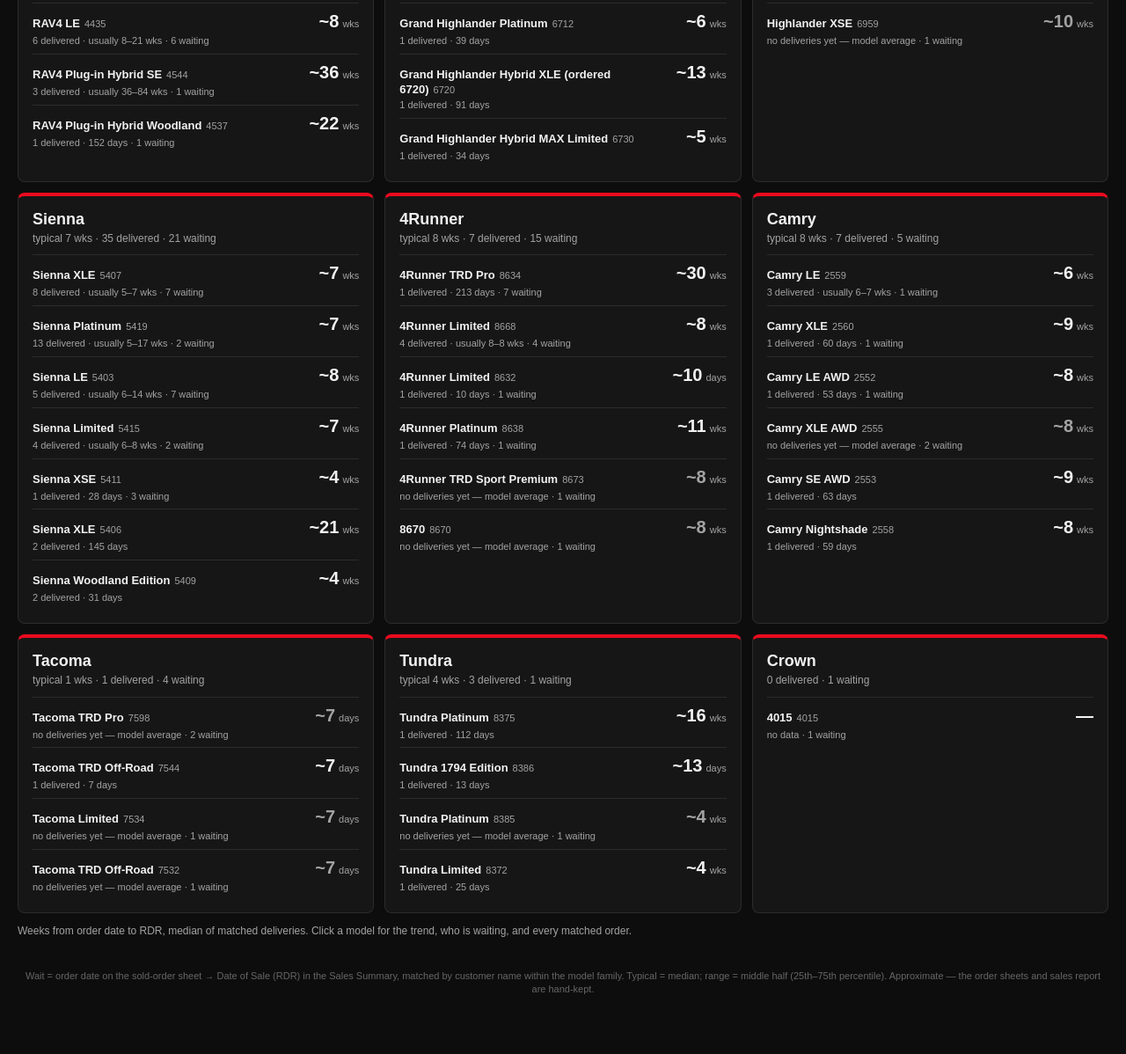
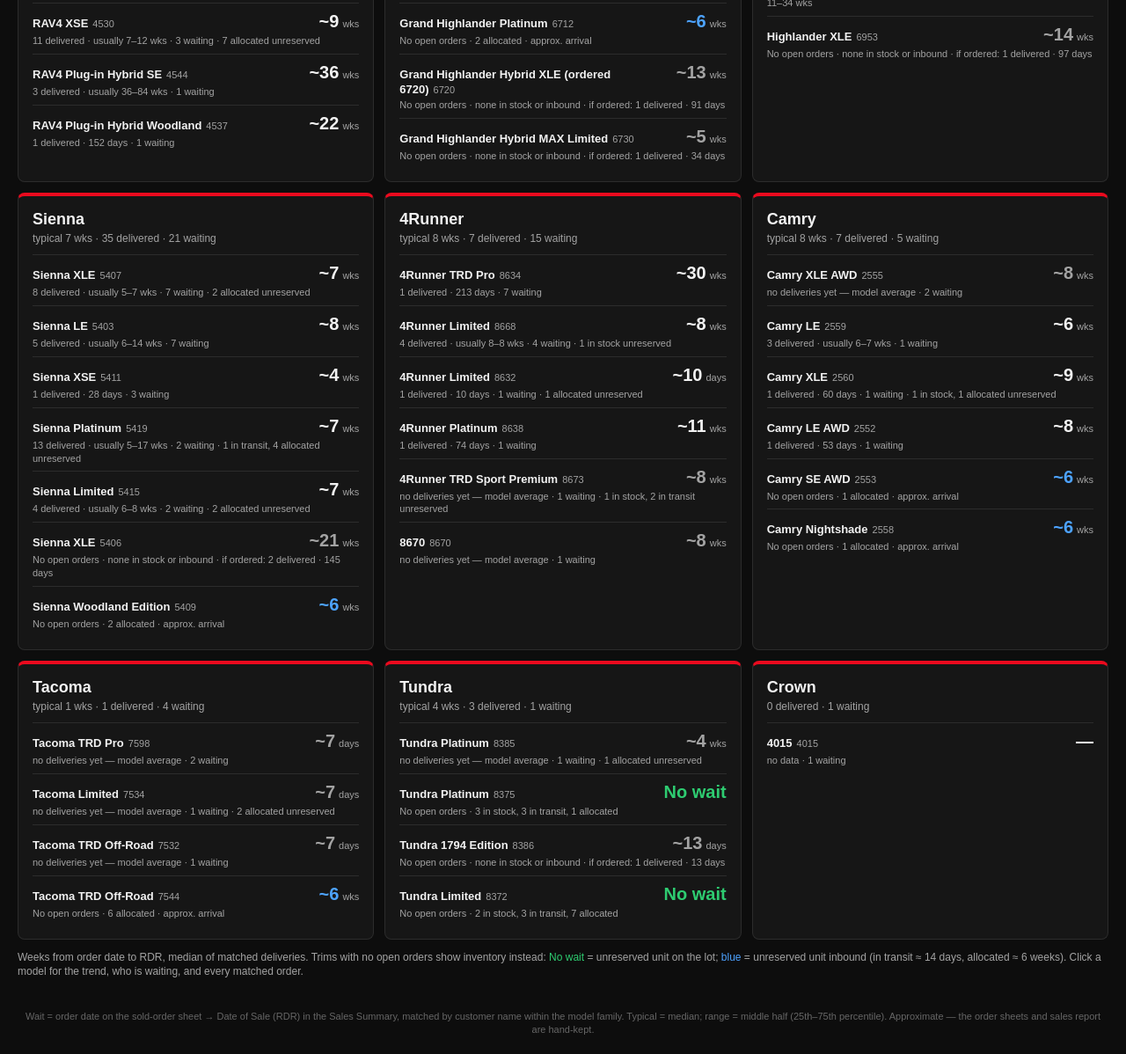
Before and after one commit to cjosh4toyotas-stack/SOLDORDERTRACKER.html, a plain HTML site: page waits.html in a window 1280 px wide. Shown: the part 502-1700 px from the top of the page at 88% size. Before the commit the page ends 1654 px from the top, so only its background shows below. Drawn offline with Linux system fonts and the light colour scheme; files whose address does not match are found by name.

Commit message:
Add files via upload

```diff
--- a/waits.html
+++ b/waits.html
@@ -38,6 +38,7 @@
   .trimrow .tn{font-size:13px;font-weight:bold} .trimrow .tn span{color:var(--muted);font-size:11px;margin-left:5px;font-weight:normal}
   .trimrow .tw{font-size:20px;font-weight:bold;white-space:nowrap;text-align:right} .trimrow .tw small{font-size:11px;color:var(--muted);font-weight:normal;margin-left:4px}
   .trimrow .tw.est{color:var(--muted)}
+  .trimrow .tw.now{color:var(--green)} .trimrow .tw.soon{color:var(--blue)}
   .trimrow .tr{grid-column:1/3;color:var(--muted);font-size:11px;margin-top:1px}
   .back{background:var(--panel2);border:1px solid #444;color:var(--text);padding:7px 11px;border-radius:5px;cursor:pointer;font-size:13px;margin-bottom:12px}
   #detail{display:none}
@@ -94,6 +95,8 @@
   {key:'CROWN',label:'Crown',file:'CROWN.csv'},
 ];
 const DEFAULT_YEAR=2026, MAX_WAIT_DAYS=900;
+// Approximate days to arrival for unreserved inventory, by Inventory Summary Cat. (edit as experience dictates)
+const ETA_DAYS={F:14, A:45};   // F = in transit, A = allocated / scheduled for production; G = on the lot (no wait)
 const STOP=new Set(['COUNTY','TRUST','FAMILY','LLC','INC','THE','REVOCABLE','LIVING','AND','SERVICE','SERVICES','CORP','JOINT','TEAM']);
 
 function parseCSV(text){const rows=[];let row=[],cur='',q=false;text=text.replace(/^﻿/,'');for(let i=0;i<text.length;i++){const c=text[i];if(q){if(c==='"'){if(text[i+1]==='"'){cur+='"';i++;}else q=false;}else cur+=c;}else{if(c==='"')q=true;else if(c===','){row.push(cur);cur='';}else if(c==='\n'||c==='\r'){if(c==='\r'&&text[i+1]==='\n')i++;row.push(cur);rows.push(row);row=[];cur='';}else cur+=c;}}if(cur!==''||row.length){row.push(cur);rows.push(row);}return rows;}
@@ -192,19 +195,34 @@
   if(m.length) return {wk:median(m),n:0,lo:pct(m,.25),hi:pct(m,.75),basis:'model'};
   return null;
 }
+// Unreserved inventory for a trim code: on lot / in transit / allocated
+function avail(code){
+  const u=UNITS.filter(x=>x.code===code&&!x.reserved);
+  return {g:u.filter(x=>/^G/.test(x.cat)).length,f:u.filter(x=>/^F/.test(x.cat)).length,a:u.filter(x=>/^A/.test(x.cat)).length,n:u.length};
+}
 function renderOverview(){
   const el=document.getElementById('overview');const now=new Date();
   el.innerHTML='<div class="models">'+MODELS.filter(m=>ORDERS.some(o=>o.model===m.key)).map(m=>{
     const list=ORDERS.filter(o=>o.model===m.key);const done=list.filter(o=>o.sale);const open=list.filter(o=>!o.sale&&!o.skipped&&o.date);
     const codes=[...new Set(list.map(o=>o.code).filter(Boolean))].map(c=>({c,e:estimate(c,m.key),n:done.filter(o=>o.code===c).length,w:open.filter(o=>o.code===c).length}))
-      .sort((a,b)=>(b.n+b.w)-(a.n+a.w));
+      .sort((a,b)=>(b.w-a.w)||(b.n-a.n));
     const mm=median(done.map(o=>o.wait));
     return `<div class="mbox" data-m="${m.key}"><h3>${esc(m.label)}</h3><div class="msub">${mm!=null?'typical '+wk(mm)+' wks · ':''}${done.length} delivered · ${open.length} waiting</div>
-      ${codes.map(t=>{const e=t.e;const big=e?(e.wk<21?'~'+Math.round(e.wk)+'<small>days</small>':'~'+Math.round(e.wk/7)+'<small>wks</small>'):'—';
-        return `<div class="trimrow"><div class="tn">${esc(trimName(t.c))}<span>${t.c}</span></div>
-        <div class="tw${e&&e.basis==='model'?' est':''}">${big}</div>
-        <div class="tr">${e?(e.basis==='model'?'no deliveries yet — model average':(e.n+' delivered'+(e.n>=3?' · usually '+wk(e.lo)+'–'+wk(e.hi)+' wks':' · '+Math.round(e.wk)+' days'))):'no data'}${t.w?' · '+t.w+' waiting':''}</div></div>`;}).join('')}</div>`;
-  }).join('')+'</div><div class="note" style="margin-top:12px">Weeks from order date to RDR, median of matched deliveries. Click a model for the trend, who is waiting, and every matched order.</div>';
+      ${codes.map(t=>{const e=t.e;const av=avail(t.c);
+        let big,cls='',line;
+        const hist=e?(e.basis==='model'?'no deliveries yet — model average':(e.n+' delivered'+(e.n>=3?' · usually '+wk(e.lo)+'–'+wk(e.hi)+' wks':' · '+Math.round(e.wk)+' days'))):'no data';
+        const stock=[av.g?av.g+' in stock':'',av.f?av.f+' in transit':'',av.a?av.a+' allocated':''].filter(Boolean).join(', ');
+        if(!t.w){ // no open orders — availability decides
+          if(av.g){big='No wait';cls=' now';line='No open orders · '+stock;}
+          else if(av.f){big='~'+ETA_DAYS.F+'<small>days</small>';cls=' soon';line='No open orders · '+stock+' · approx. arrival';}
+          else if(av.a){big='~'+Math.round(ETA_DAYS.A/7)+'<small>wks</small>';cls=' soon';line='No open orders · '+stock+' · approx. arrival';}
+          else {big=e?(e.wk<21?'~'+Math.round(e.wk)+'<small>days</small>':'~'+Math.round(e.wk/7)+'<small>wks</small>'):'—';cls=' est';line='No open orders · none in stock or inbound · if ordered: '+hist;}
+        }else{
+          big=e?(e.wk<21?'~'+Math.round(e.wk)+'<small>days</small>':'~'+Math.round(e.wk/7)+'<small>wks</small>'):'—';cls=e&&e.basis==='model'?' est':'';
+          line=hist+' · '+t.w+' waiting'+(av.n?' · '+stock+' unreserved':'');
+        }
+        return `<div class="trimrow"><div class="tn">${esc(trimName(t.c))}<span>${t.c}</span></div><div class="tw${cls}">${big}</div><div class="tr">${line}</div></div>`;}).join('')}</div>`;
+  }).join('')+`</div><div class="note" style="margin-top:12px">Weeks from order date to RDR, median of matched deliveries. Trims with no open orders show inventory instead: <span style="color:var(--green)">No wait</span> = unreserved unit on the lot; <span style="color:var(--blue)">blue</span> = unreserved unit inbound (in transit ≈ ${ETA_DAYS.F} days, allocated ≈ ${Math.round(ETA_DAYS.A/7)} weeks). Click a model for the trend, who is waiting, and every matched order.</div>`;
   el.querySelectorAll('.mbox').forEach(b=>b.onclick=()=>{active=b.dataset.m;showDetail(true);render();});
 }
 function showDetail(on){document.getElementById('detail').style.display=on?'block':'none';document.getElementById('overview').style.display=on?'none':'block';if(!on)window.scrollTo(0,0);}
```
